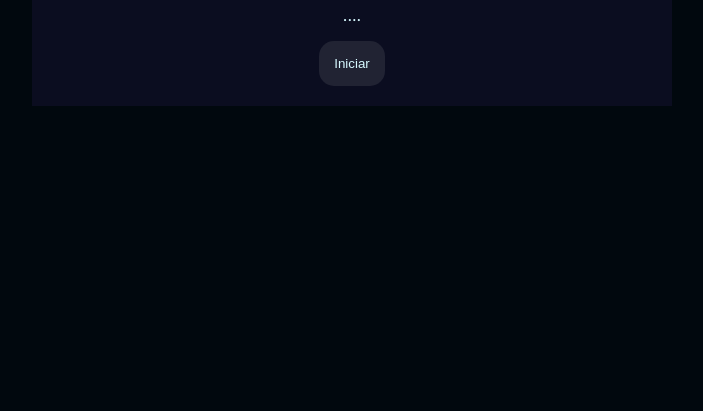
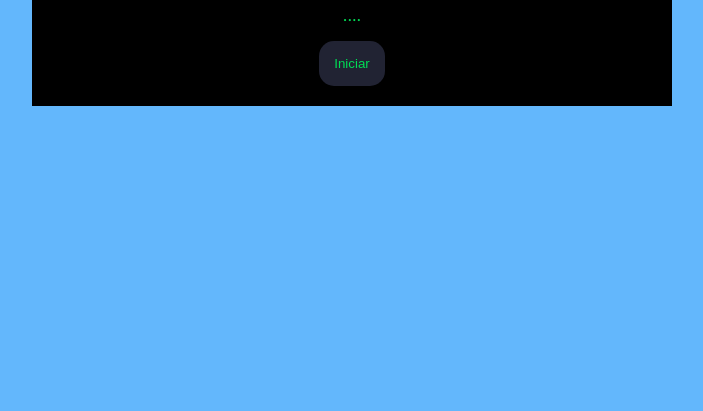
Before and after one commit to MiguelIsacDiasAzevedo/Miguel-Isac, a plain HTML site: page index.html in a window 1280 px wide. Shown: the part 405-816 px from the top of the page, without its empty margins (288-991 px from the left). Drawn offline with Linux system fonts and the light colour scheme.

Commit message:
Add files via upload

```diff
--- a/style.css
+++ b/style.css
@@ -1,11 +1,11 @@
 @import url('https://fonts.googleapis.com/css2?family=Chakra+Petch:ital,wght@0,300;0,400;0,500;0,600;0,700;1,300;1,400;1,500;1,600;1,700&family=Inter:wght@100;200;300;400;500;600;700;800;900&display=swap');
 
 :root {
-    --cor-fundo: #01080E;
-    --cor-principal: #0B0D20 ;
+    --cor-fundo: #63b7fc;
+    --cor-principal: #000000 ;
     --cor-secundaria: #212333;
-    --cor-destaque: #2BDEFD;
-    --cor-texto: #D7F9FF;
+    --cor-destaque: #00d9ff;
+    --cor-texto: #00dd55;
 }
 
 body {
```
